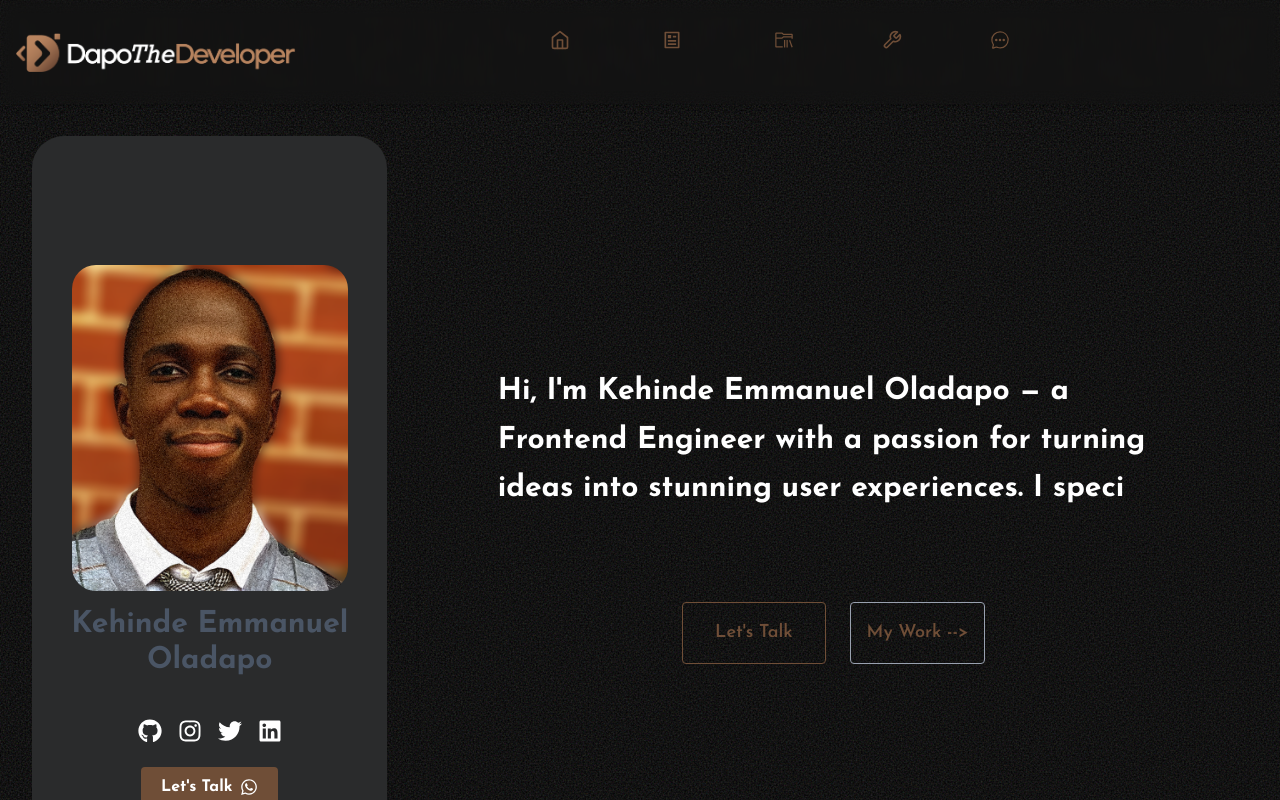
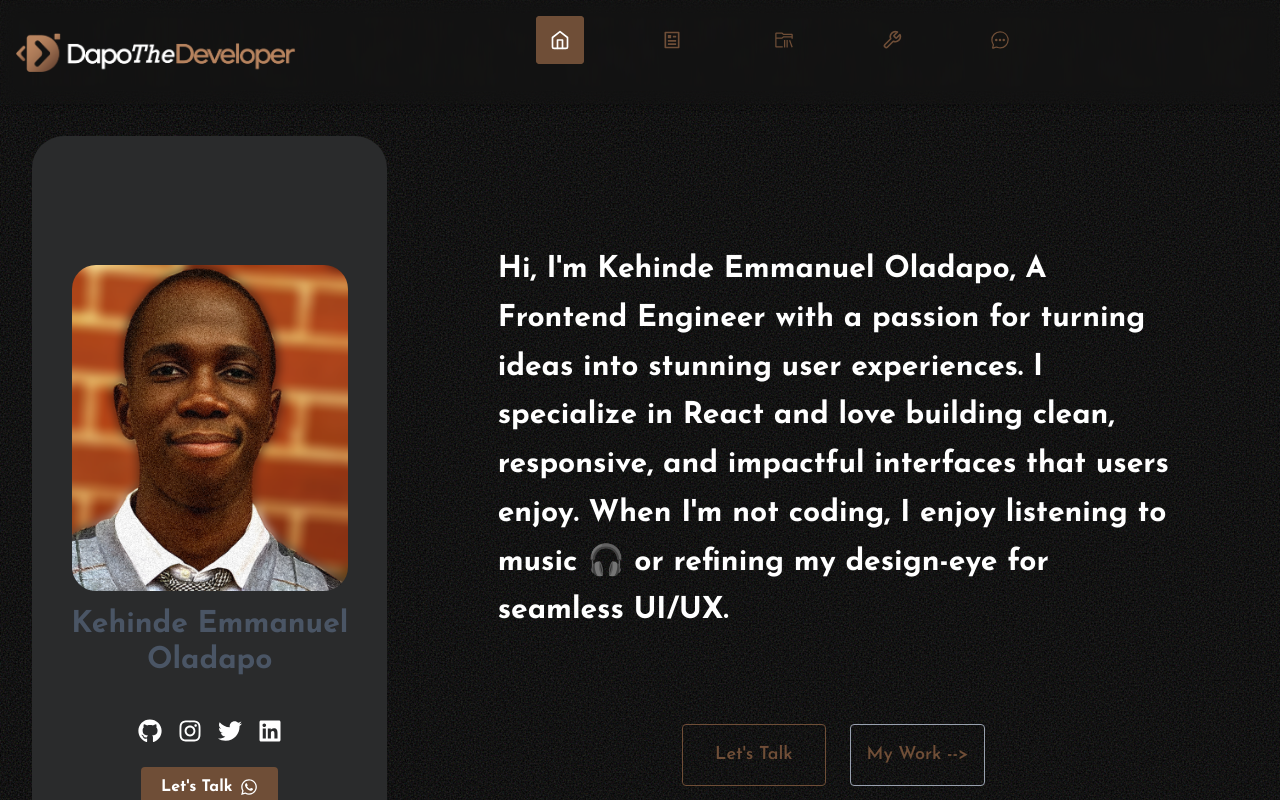
Before and after one commit to emmyKcodes/MyPortfolio, a Next.js app: page / in a window 1280 px wide. Shown: the top 800 px of the page. Built offline with nearby package versions, Linux system fonts and the light colour scheme.

Commit message:
Morning Correction

```diff
--- a/src/components/HomeLayout.tsx
+++ b/src/components/HomeLayout.tsx
@@ -13,7 +13,7 @@ import {
 export default function HomeLayout() {
   const [text, setText] = useState("");
   const fullText =
-    "Hi, I'm Kehinde Emmanuel Oladapo — a Frontend Engineer with a passion for turning ideas into stunning user experiences. I specialize in React  and love building clean, responsive, and impactful interfaces that users enjoy. When I'm not coding, I enjoy listening to music 🎧 or refining  my design-eye for seamless UI/UX. Let's build something amazing together!😄";
+    "Hi, I'm Kehinde Emmanuel Oladapo,  A Frontend Engineer with a passion for turning ideas into stunning user experiences. I specialize in React  and love building clean, responsive, and impactful interfaces that users enjoy. When I'm not coding, I enjoy listening to music 🎧 or refining  my design-eye for seamless UI/UX. Let's build something amazing together!😄";
 
   useEffect(() => {
     let index = 0;
@@ -21,7 +21,7 @@ export default function HomeLayout() {
       setText(fullText.slice(0, index));
       index++;
       if (index > fullText.length) clearInterval(typingInterval);
-    }, 50);
+    }, 20);
     return () => clearInterval(typingInterval);
   }, []);
 
--- a/src/components/Navigation.tsx
+++ b/src/components/Navigation.tsx
@@ -1,6 +1,7 @@
 "use client";
 import Image from "next/image";
 import Link from "next/link";
+import { usePathname } from "next/navigation"; // Add this import
 import { FiHome, FiTool } from "react-icons/fi";
 import { RiArticleLine } from "react-icons/ri";
 import { VscFolderLibrary } from "react-icons/vsc";
@@ -11,58 +12,123 @@ const Links = [
     name: "Home",
     link: "/",
     icon: (
-      <div className="group relative h-10 w-10 sm:w-5 sm:h-5 md:w-12 md:h-12 lg:w-12 lg:h-12 overflow-hidden rounded flex items-center justify-center transition-all duration-300">
-        <span className="absolute bottom-0 left-0 top-0 z-0 h-full w-0 bg-[#6F4E37] transition-all duration-500 group-hover:w-full" />
-        <FiHome className="relative z-10 w-5 h-5 text-[#6F4E37] group-hover:text-white transition duration-300" />
+      isActive: boolean // Modified to accept isActive prop
+    ) => (
+      <div
+        className={`group relative h-10 w-10 sm:w-5 sm:h-5 md:w-12 md:h-12 lg:w-12 lg:h-12 overflow-hidden rounded flex items-center justify-center transition-all duration-300 ${
+          isActive ? "bg-[#6F4E37]" : ""
+        }`}
+      >
+        <span
+          className={`absolute bottom-0 left-0 top-0 z-0 h-full w-0 bg-[#6F4E37] transition-all duration-500 group-hover:w-full ${
+            isActive ? "w-full" : ""
+          }`}
+        />
+        <FiHome
+          className={`relative z-10 w-5 h-5 ${
+            isActive ? "text-white" : "text-[#6F4E37]"
+          } group-hover:text-white transition duration-300`}
+        />
       </div>
     ),
   },
+  // Update other icons similarly...
   {
     name: "Article",
     link: "/article",
-    icon: (
-      <div className="group relative h-10 w-10 sm:w-5 sm:h-5 md:w-10 md:h-10 lg:w-12 lg:h-12 overflow-hidden rounded flex items-center justify-center transition-all duration-300">
-        <span className="absolute bottom-0 left-0 top-0 z-0 h-full w-0 bg-[#6F4E37] transition-all duration-500 group-hover:w-full" />
-        <RiArticleLine className="relative z-10 w-5 h-5 text-[#6F4E37] group-hover:text-white transition duration-300" />
+    icon: (isActive: boolean) => (
+      <div
+        className={`group relative h-10 w-10 sm:w-5 sm:h-5 md:w-10 md:h-10 lg:w-12 lg:h-12 overflow-hidden rounded flex items-center justify-center transition-all duration-300 ${
+          isActive ? "bg-[#6F4E37]" : ""
+        }`}
+      >
+        <span
+          className={`absolute bottom-0 left-0 top-0 z-0 h-full w-0 bg-[#6F4E37] transition-all duration-500 group-hover:w-full ${
+            isActive ? "w-full" : ""
+          }`}
+        />
+        <RiArticleLine
+          className={`relative z-10 w-5 h-5 ${
+            isActive ? "text-white" : "text-[#6F4E37]"
+          } group-hover:text-white transition duration-300`}
+        />
       </div>
     ),
   },
   {
     name: "Projects",
     link: "/projects",
-    icon: (
-      <div className="group relative h-10 w-10 sm:w-5 sm:h-5 md:w-10 md:h-10 lg:w-12 lg:h-12 overflow-hidden rounded flex items-center justify-center transition-all duration-300">
-        <span className="absolute bottom-0 left-0 top-0 z-0 h-full w-0 bg-[#6F4E37] transition-all duration-500 group-hover:w-full" />
-        <VscFolderLibrary className="relative z-10 w-5 h-5 text-[#6F4E37] group-hover:text-white transition duration-300" />
+    icon: (isActive: boolean) => (
+      <div
+        className={`group relative h-10 w-10 sm:w-5 sm:h-5 md:w-10 md:h-10 lg:w-12 lg:h-12 overflow-hidden rounded flex items-center justify-center transition-all duration-300 ${
+          isActive ? "bg-[#6F4E37]" : ""
+        }`}
+      >
+        <span
+          className={`absolute bottom-0 left-0 top-0 z-0 h-full w-0 bg-[#6F4E37] transition-all duration-500 group-hover:w-full ${
+            isActive ? "w-full" : ""
+          }`}
+        />
+        <VscFolderLibrary
+          className={`relative z-10 w-5 h-5 ${
+            isActive ? "text-white" : "text-[#6F4E37]"
+          } group-hover:text-white transition duration-300`}
+        />
       </div>
     ),
   },
   {
     name: "Skills",
     link: "/skills",
-    icon: (
-      <div className="group relative h-10 w-10 sm:w-5 sm:h-5 md:w-9 md:h-9 lg:w-10 lg:h-10 overflow-hidden rounded flex items-center justify-center transition-all duration-300">
-        <span className="absolute bottom-0 left-0 top-0 z-0 h-full w-0 bg-[#6F4E37] transition-all duration-500 group-hover:w-full" />
-        <FiTool className="relative z-10 w-5 h-5 text-[#6F4E37] group-hover:text-white transition duration-300" />
+    icon: (isActive: boolean) => (
+      <div
+        className={`group relative h-10 w-10 sm:w-5 sm:h-5 md:w-9 md:h-9 lg:w-10 lg:h-10 overflow-hidden rounded flex items-center justify-center transition-all duration-300 ${
+          isActive ? "bg-[#6F4E37]" : ""
+        }`}
+      >
+        <span
+          className={`absolute bottom-0 left-0 top-0 z-0 h-full w-0 bg-[#6F4E37] transition-all duration-500 group-hover:w-full ${
+            isActive ? "w-full" : ""
+          }`}
+        />
+        <FiTool
+          className={`relative z-10 w-5 h-5 ${
+            isActive ? "text-white" : "text-[#6F4E37]"
+          } group-hover:text-white transition duration-300`}
+        />
       </div>
     ),
   },
   {
     name: "Contact",
     link: "/contact",
-    icon: (
-      <div className="group relative h-10 w-10 sm:w-5 sm:h-5 md:w-10 md:h-10 lg:w-12 lg:h-12 overflow-hidden rounded flex items-center justify-center transition-all duration-300">
-        <span className="absolute bottom-0 left-0 top-0 z-0 h-full w-0 bg-[#6F4E37] transition-all duration-500 group-hover:w-full" />
-        <IoChatbubbleEllipsesOutline className="relative z-10 w-5 h-5 text-[#6F4E37] group-hover:text-white transition duration-300" />
+    icon: (isActive: boolean) => (
+      <div
+        className={`group relative h-10 w-10 sm:w-5 sm:h-5 md:w-10 md:h-10 lg:w-12 lg:h-12 overflow-hidden rounded flex items-center justify-center transition-all duration-300 ${
+          isActive ? "bg-[#6F4E37]" : ""
+        }`}
+      >
+        <span
+          className={`absolute bottom-0 left-0 top-0 z-0 h-full w-0 bg-[#6F4E37] transition-all duration-500 group-hover:w-full ${
+            isActive ? "w-full" : ""
+          }`}
+        />
+        <IoChatbubbleEllipsesOutline
+          className={`relative z-10 w-5 h-5 ${
+            isActive ? "text-white" : "text-[#6F4E37]"
+          } group-hover:text-white transition duration-300`}
+        />
       </div>
     ),
   },
 ];
 
 export default function Navigation() {
+  const pathname = usePathname(); // Get current route
+
   return (
     <header className="shadow-md w-full sticky top-0 left-0 z-50">
-      <nav className="flex items-center justify-between p-4 bg-transparent backdrop-blur-sm ">
+      <nav className="flex items-center justify-between p-4 bg-transparent backdrop-blur-sm">
         <div className="w-70 cursor-pointer hidden md:block">
           <Image
             className="w-full h-full object-cover rounded"
@@ -74,22 +140,31 @@ export default function Navigation() {
         </div>
 
         <div className="flex-1">
-          <div className="flex flex-wrap justify-center items-center gap-4 sm:gap-4 md:gap-4 lg:gap-3  ">
+          <div className="flex flex-wrap justify-center items-center gap-4 sm:gap-4 md:gap-4 lg:gap-3">
             <div className="flex flex-wrap justify-center items-center gap-4 sm:gap-4 md:gap-8 lg:gap-16">
-              {Links.map((item) => (
+              {Links.map((item) => {
+                const isActive = pathname === item.link;
+                return (
                   <Link
                     key={item.name}
                     href={item.link}
                     className="group transition duration-300"
                   >
-                  <div className="flex flex-col items-center justify-center bg-transparent  transition duration-300">
-                    {item.icon}
+                    <div className="flex flex-col items-center justify-center bg-transparent transition duration-300">
+                      {item.icon(isActive)}
                     </div>
-                  <span className="text-white text-xs sm:text-transparent md:group-hover:text-white mt-2 opacity-100 sm:opacity-0 sm:group-hover:opacity-100 transition duration-300">
+                    <span
+                      className={`text-xs mt-2 opacity-100 sm:opacity-0 sm:group-hover:opacity-100 transition duration-300 ${
+                        isActive
+                          ? "text-white"
+                          : "text-transparent md:group-hover:text-white"
+                      }`}
+                    >
                       {item.name}
                     </span>
                   </Link>
-              ))}
+                );
+              })}
             </div>
           </div>
         </div>
```
Lines whose indentation alone changed are shown as unchanged.
